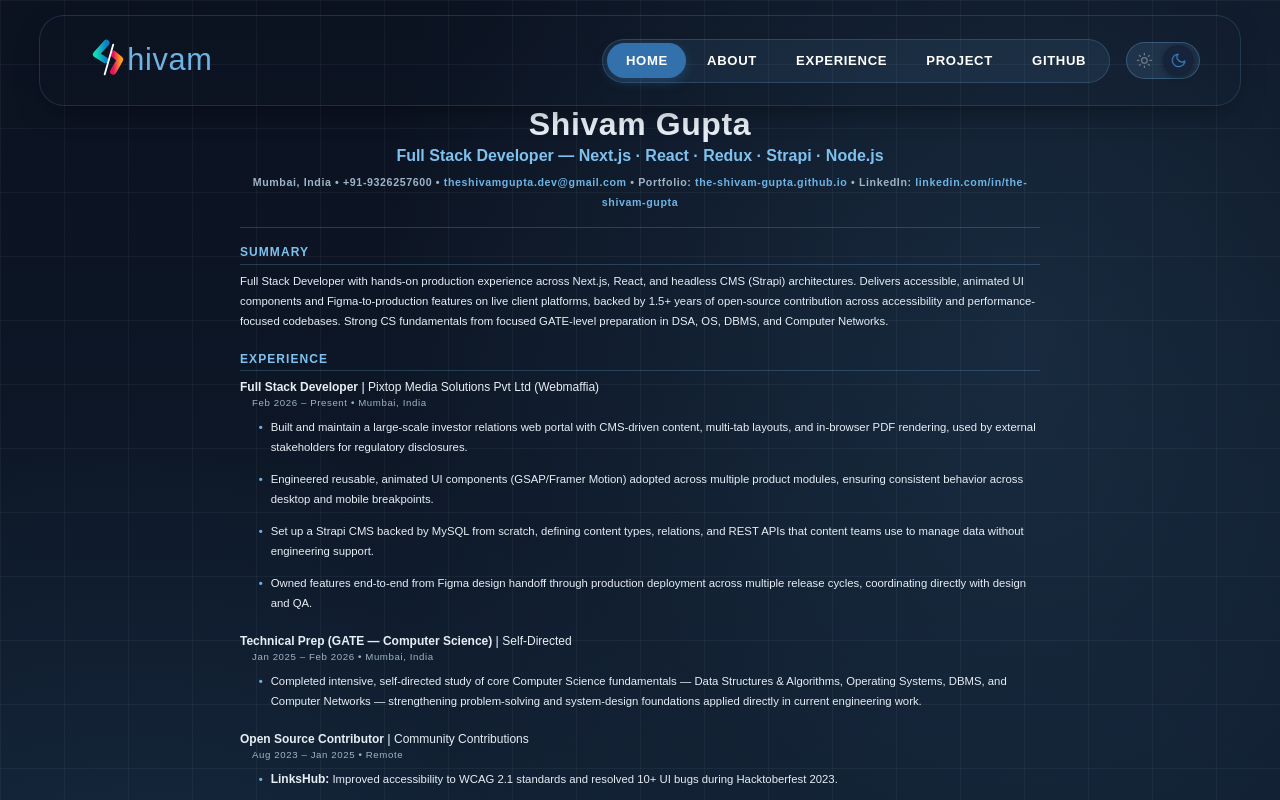
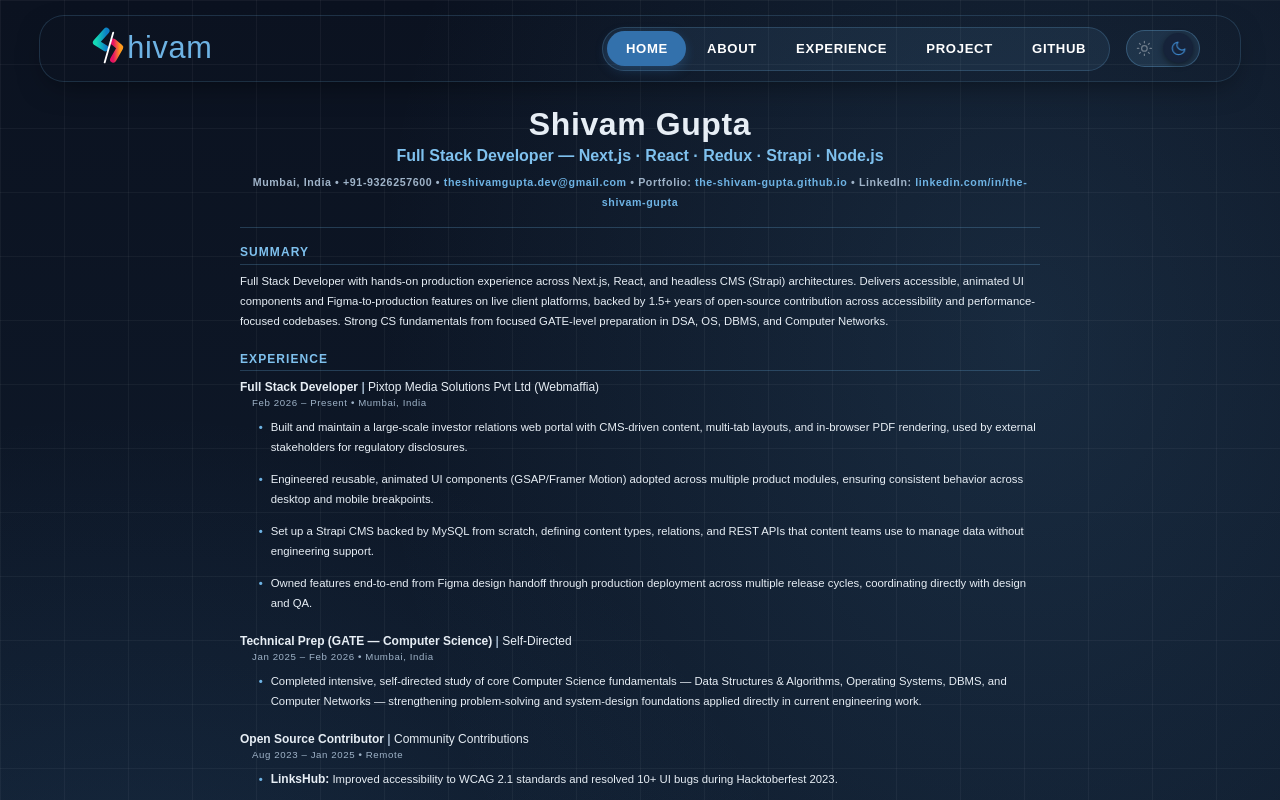
Before and after one commit to the-shivam-gupta/the-shivam-gupta.github.io, a Next.js app: page /resume in a window 1280 px wide. Shown: the top 800 px of the page. Built offline with nearby package versions, Linux system fonts and the light colour scheme; a web font is replaced by a local one.

Commit message:
Updated padding within the nabar

```diff
--- a/src/scss/components/_nav.scss
+++ b/src/scss/components/_nav.scss
@@ -3,7 +3,7 @@
   left: clamp(1rem, 4vw, 2.5rem);
   right: clamp(1rem, 4vw, 2.5rem);
   width: auto;
-  padding: 0.85rem clamp(1.25rem, 4vw, 2.5rem);
+  padding: 0.1rem clamp(1.25rem, 4vw, 2.5rem);
   font-weight: 600;
   display: flex;
   justify-content: space-between;
```
